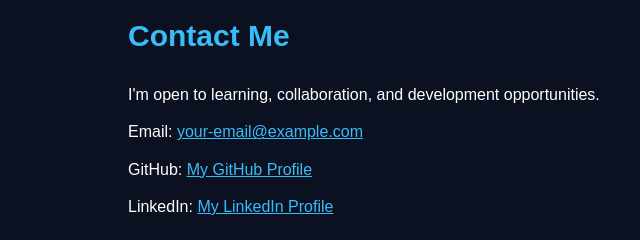
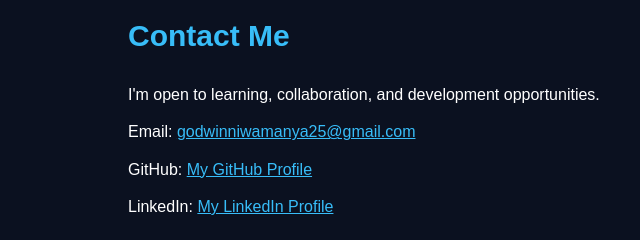
Before and after one commit to godwinniwamanya701/Portfolio-, a plain HTML site: page index.html in a window 1280 px wide. Shown: the part 2000-2240 px from the top of the page, 0-640 px from the left. Drawn offline with Linux system fonts and the light colour scheme.

Commit message:
Update index.html

```diff
--- a/index.html
+++ b/index.html
@@ -277,13 +277,13 @@
         <p>I'm open to learning, collaboration, and development opportunities.</p>
 
         <p>Email:
-            <a href="mailto:your-email@example.com">
-                your-email@example.com
+            <a href="mailto:godwinniwamanya25@gmail.com">
+                godwinniwamanya25@gmail.com
             </a>
         </p>
 
         <p>GitHub:
-            <a href="https://github.com/your-username">
+            <a href="https://github.com/godwiniwamanya701">
                 My GitHub Profile
             </a>
         </p>
```
